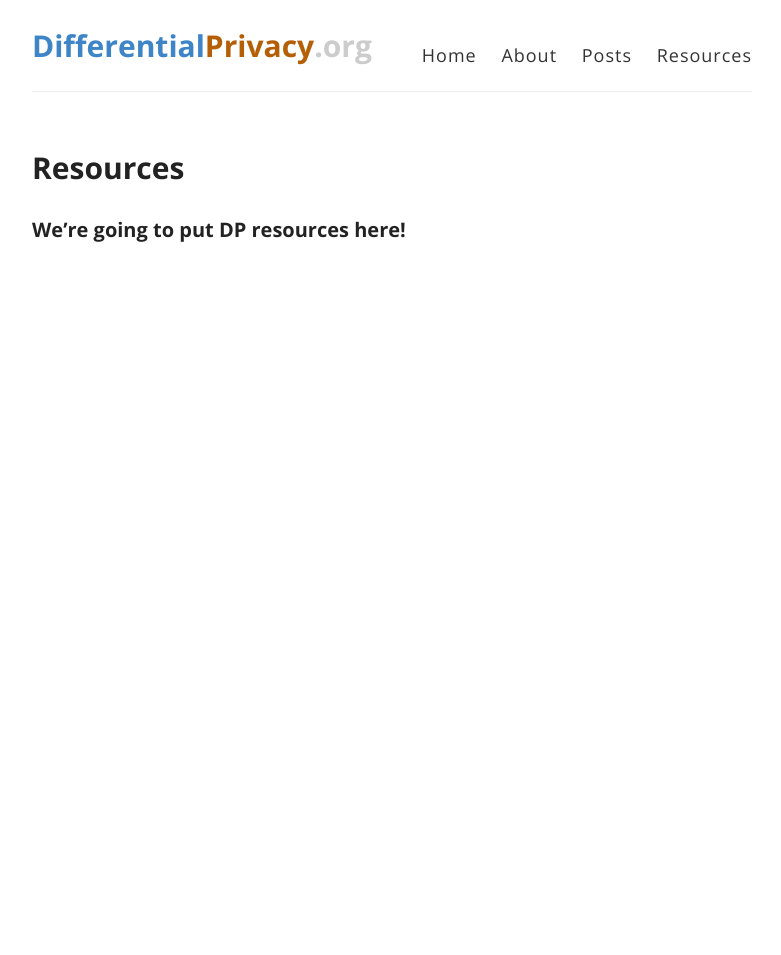
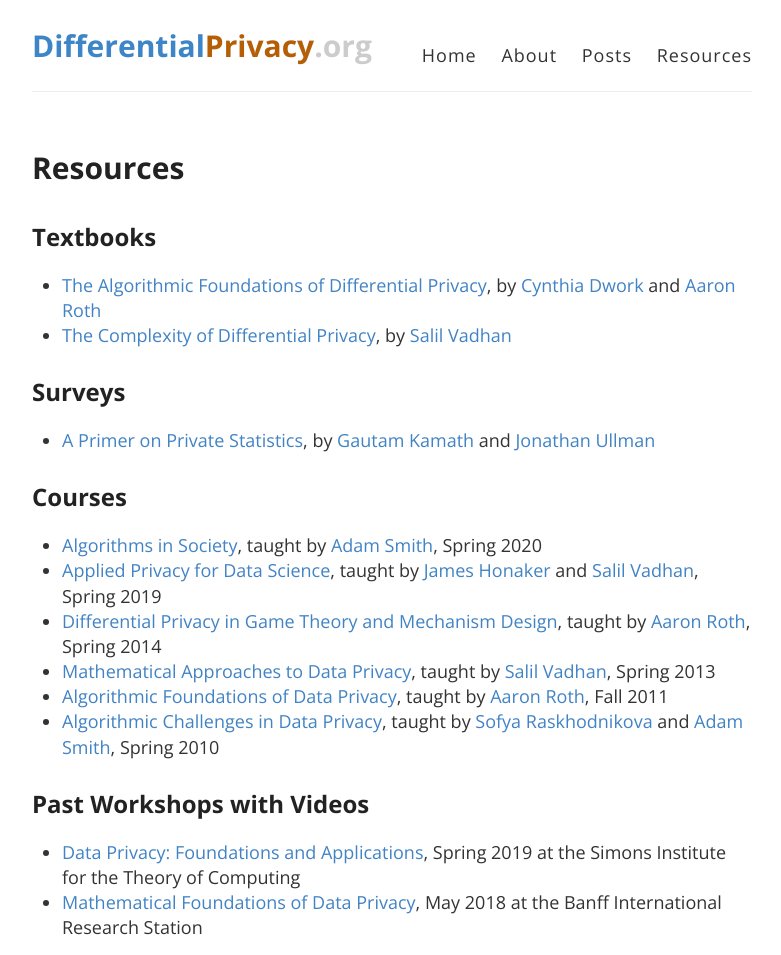
Before and after one commit to differentialprivacy/differentialprivacy, a Jekyll site: the page built from resources.md, in a window 1280 px wide. Shown: the whole page, without its empty margins (248-1029 px from the left). Built offline with Jekyll 4.4.1, drawn with Linux system fonts in a browser that asks for light colours; before the commit the page ends 900 px from its top, so only the background shows below that.

Commit message:
Some resources

```diff
--- a/resources.md
+++ b/resources.md
@@ -4,4 +4,21 @@
 permalink: /resources/
 ---
 
-### We're going to put DP resources here!
+## Textbooks
+* [The Algorithmic Foundations of Differential Privacy](https://www.cis.upenn.edu/~aaroth/Papers/privacybook.pdf), by [Cynthia Dwork](https://www.microsoft.com/en-us/research/people/dwork/) and [Aaron Roth](https://www.cis.upenn.edu/~aaroth/)
+* [The Complexity of Differential Privacy](https://privacytools.seas.harvard.edu/files/privacytools/files/complexityprivacy_1.pdf), by [Salil Vadhan](https://salil.seas.harvard.edu/)
+
+## Surveys
+* [A Primer on Private Statistics](https://arxiv.org/abs/2005.00010), by [Gautam Kamath](http://www.gautamkamath.com/) and [Jonathan Ullman](http://www.ccs.neu.edu/home/jullman/)
+
+## Courses
+* [Algorithms in Society](https://docs.google.com/document/d/1MO9DSbJMMnJxgml3uwYRgw2LaXPzUaDGyDM1CU6Z-Tk/), taught by [Adam Smith](https://cs-people.bu.edu/ads22/), Spring 2020
+* [Applied Privacy for Data Science](http://people.seas.harvard.edu/~salil/cs208/), taught by [James Honaker](https://hona.kr/) and [Salil Vadhan](https://salil.seas.harvard.edu/), Spring 2019
+* [Differential Privacy in Game Theory and Mechanism Design](https://www.cis.upenn.edu/~aaroth/courses/gametheoryprivacyS14.html), taught by [Aaron Roth](https://www.cis.upenn.edu/~aaroth/), Spring 2014
+* [Mathematical Approaches to Data Privacy](http://people.seas.harvard.edu/~salil/diffprivcourse/spring13/), taught by [Salil Vadhan](https://salil.seas.harvard.edu/), Spring 2013
+* [Algorithmic Foundations of Data Privacy](https://www.cis.upenn.edu/~aaroth/courses/privacyF11.html), taught by [Aaron Roth](https://www.cis.upenn.edu/~aaroth/), Fall 2011
+* [Algorithmic Challenges in Data Privacy](http://www.cse.psu.edu/~ads22/privacy598/), taught by [Sofya Raskhodnikova](https://cs-people.bu.edu/sofya/) and [Adam Smith](https://cs-people.bu.edu/ads22/), Spring 2010
+
+## Past Workshops with Videos
+* [Data Privacy: Foundations and Applications](https://simons.berkeley.edu/programs/privacy2019), Spring 2019 at the Simons Institute for the Theory of Computing
+* [Mathematical Foundations of Data Privacy](https://www.birs.ca/events/2018/5-day-workshops/18w5189), May 2018 at the Banff International Research Station
```
